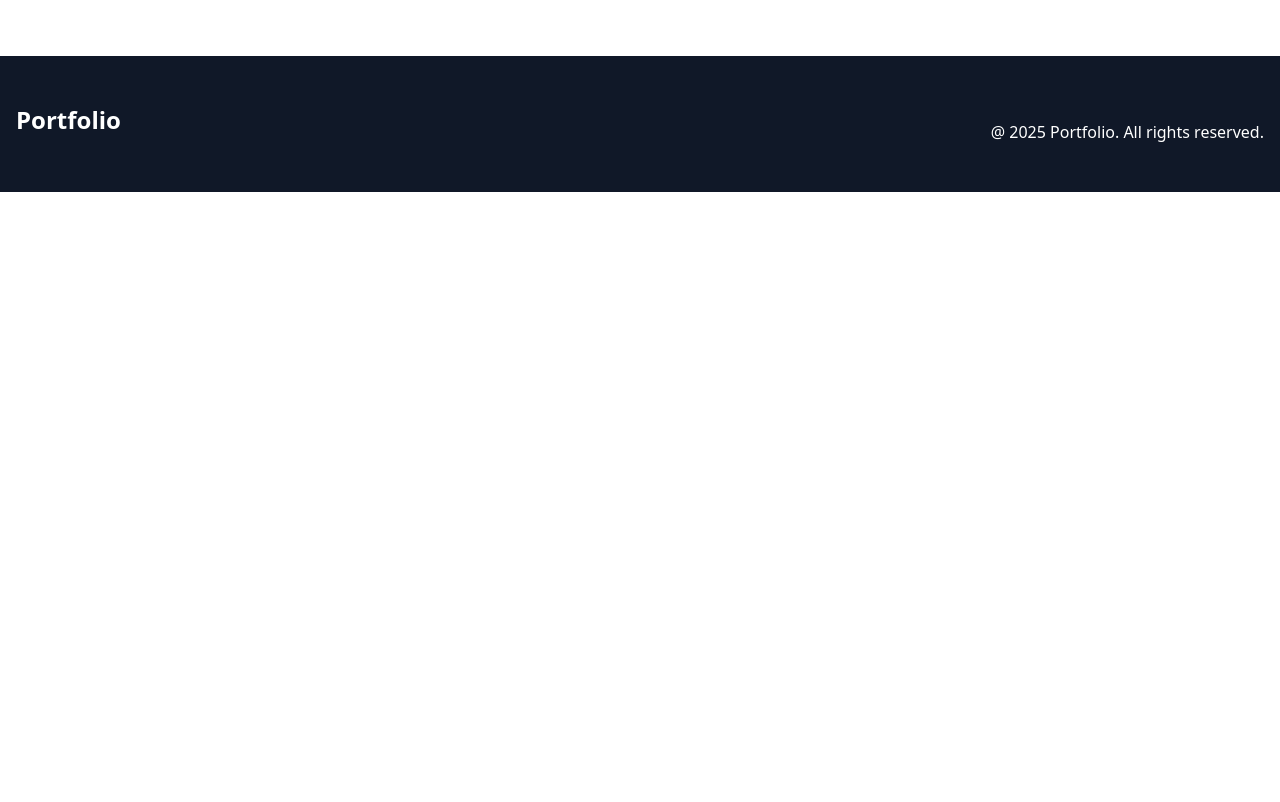
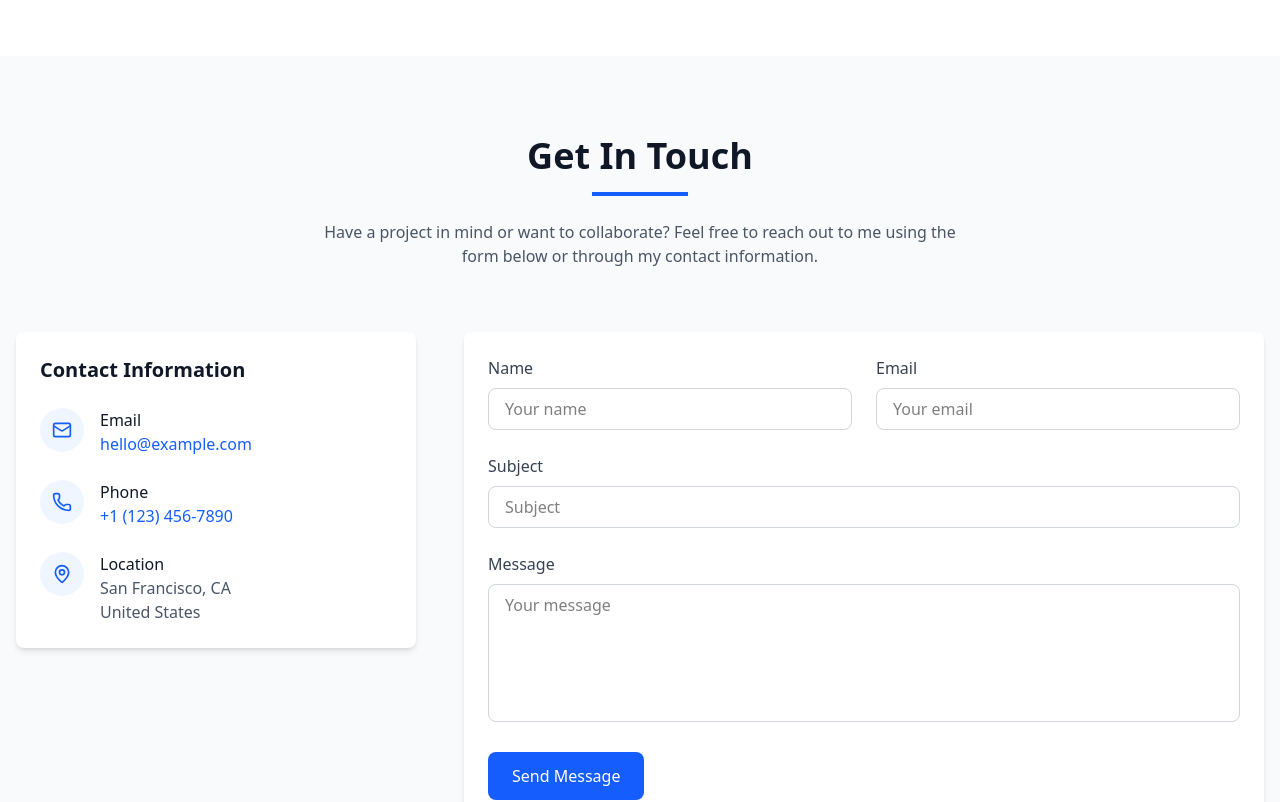
Before and after one commit to codewithmokone/portfolio-mernstack, a React (Vite) app in the folder portfolio-frontend/: page / in a window 1280 px wide. Shown: the part 1240-2042 px from the top of the page. Before the commit the page ends 1432 px from the top, so only its background shows below. Built offline with nearby package versions, Linux system fonts and the light colour scheme.

Commit message:
added contact elements and icons

```diff
--- a/portfolio-frontend/src/App.jsx
+++ b/portfolio-frontend/src/App.jsx
@@ -4,6 +4,7 @@ import { Header } from './components/Header'
 import { Footer } from './components/Footer'
 import { Hero } from './components/Hero'
 import { Skills } from './components/Skills'
+import { Contact } from './components/Contact'
 
 function App() {
 
@@ -13,6 +14,7 @@ function App() {
       <main>
         <Hero />
         <Skills />
+        <Contact />
       </main>
       <Footer />
     </div>
--- a/portfolio-frontend/src/components/Contact.jsx
+++ b/portfolio-frontend/src/components/Contact.jsx
@@ -1,9 +1,147 @@
 import React from 'react'
+import { MailIcon, PhoneIcon, MapPinIcon } from 'lucide-react'
 
 export const Contact = () => {
     return (
-        <div>
-
-        </div>
+        <section id='contact' className='py-20 bg-gray-50'>
+            <div className='container mx-auto px-4'>
+                <div className='text-center mb-16'>
+                    <h2 className='text-3xl md:text-4xl font-bold text-gray-900 mb-4'>Get In Touch</h2>
+                    <div className='w-24 h-1 bg-blue-600 mx-auto'></div>
+                    <p className="mt-6 text-gray-600 max-w-2xl mx-auto">
+                        Have a project in mind or want to collaborate? Feel free to reach
+                        out to me using the form below or through my contact information.
+                    </p>
+                </div>
+                <div className="flex flex-col lg:flex-row gap-12">
+                <div className="lg:w-1/3">
+                    <div className="bg-white p-6 rounded-lg shadow-md">
+                    <h3 className="text-xl font-semibold text-gray-900 mb-6">
+                        Contact Information
+                    </h3>
+                    <div className="space-y-6">
+                        <div className="flex items-start">
+                        <div className="bg-blue-50 p-3 rounded-full mr-4">
+                            <MailIcon size={20} className="text-blue-600" />
+                        </div>
+                        <div>
+                            <h4 className="font-medium text-gray-900">Email</h4>
+                            <a
+                            href="mailto:hello@example.com"
+                            className="text-blue-600 hover:underline"
+                            >
+                            hello@example.com
+                            </a>
+                        </div>
+                        </div>
+                        <div className="flex items-start">
+                        <div className="bg-blue-50 p-3 rounded-full mr-4">
+                            <PhoneIcon size={20} className="text-blue-600" />
+                        </div>
+                        <div>
+                            <h4 className="font-medium text-gray-900">Phone</h4>
+                            <a
+                            href="tel:+11234567890"
+                            className="text-blue-600 hover:underline"
+                            >
+                            +1 (123) 456-7890
+                            </a>
+                        </div>
+                        </div>
+                        <div className="flex items-start">
+                        <div className="bg-blue-50 p-3 rounded-full mr-4">
+                            <MapPinIcon size={20} className="text-blue-600" />
+                        </div>
+                        <div>
+                            <h4 className="font-medium text-gray-900">Location</h4>
+                            <p className="text-gray-600">
+                            San Francisco, CA
+                            <br />
+                            United States
+                            </p>
+                        </div>
+                        </div>
+                    </div>
+                    </div>
+                </div>
+                <div className="lg:w-2/3">
+                    <form className="bg-white p-6 rounded-lg shadow-md">
+                    <div className="grid grid-cols-1 md:grid-cols-2 gap-6 mb-6">
+                        <div>
+                        <label
+                            htmlFor="name"
+                            className="block text-gray-700 font-medium mb-2"
+                        >
+                            Name
+                        </label>
+                        <input
+                            type="text"
+                            id="name"
+                            name="name"
+                            placeholder="Your name"
+                            className="w-full px-4 py-2 border border-gray-300 rounded-lg focus:ring-2 focus:ring-blue-500 focus:border-blue-500 outline-none transition"
+                            required
+                        />
+                        </div>
+                        <div>
+                        <label
+                            htmlFor="email"
+                            className="block text-gray-700 font-medium mb-2"
+                        >
+                            Email
+                        </label>
+                        <input
+                            type="email"
+                            id="email"
+                            name="email"
+                            placeholder="Your email"
+                            className="w-full px-4 py-2 border border-gray-300 rounded-lg focus:ring-2 focus:ring-blue-500 focus:border-blue-500 outline-none transition"
+                            required
+                        />
+                        </div>
+                    </div>
+                    <div className="mb-6">
+                        <label
+                        htmlFor="subject"
+                        className="block text-gray-700 font-medium mb-2"
+                        >
+                        Subject
+                        </label>
+                        <input
+                        type="text"
+                        id="subject"
+                        name="subject"
+                        placeholder="Subject"
+                        className="w-full px-4 py-2 border border-gray-300 rounded-lg focus:ring-2 focus:ring-blue-500 focus:border-blue-500 outline-none transition"
+                        required
+                        />
+                    </div>
+                    <div className="mb-6">
+                        <label
+                        htmlFor="message"
+                        className="block text-gray-700 font-medium mb-2"
+                        >
+                        Message
+                        </label>
+                        <textarea
+                        id="message"
+                        name="message"
+                        rows={5}
+                        placeholder="Your message"
+                        className="w-full px-4 py-2 border border-gray-300 rounded-lg focus:ring-2 focus:ring-blue-500 focus:border-blue-500 outline-none transition resize-none"
+                        required
+                        ></textarea>
+                    </div>
+                    <button
+                        type="submit"
+                        className="px-6 py-3 bg-blue-600 text-white font-medium rounded-lg hover:bg-blue-700 transition-colors"
+                    >
+                        Send Message
+                    </button>
+                    </form>
+                    </div>
+                </div>
+            </div>
+        </section>
     )
 }
```
